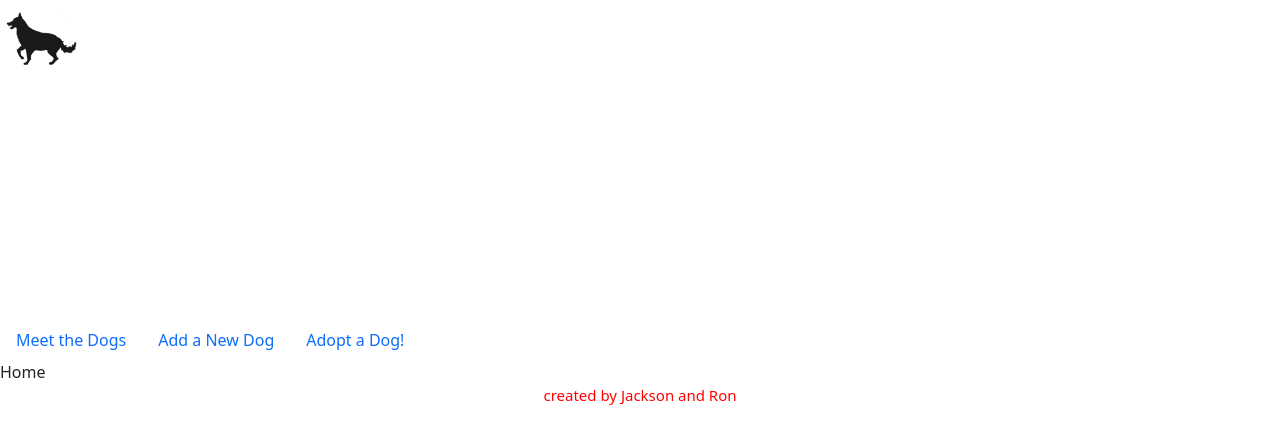
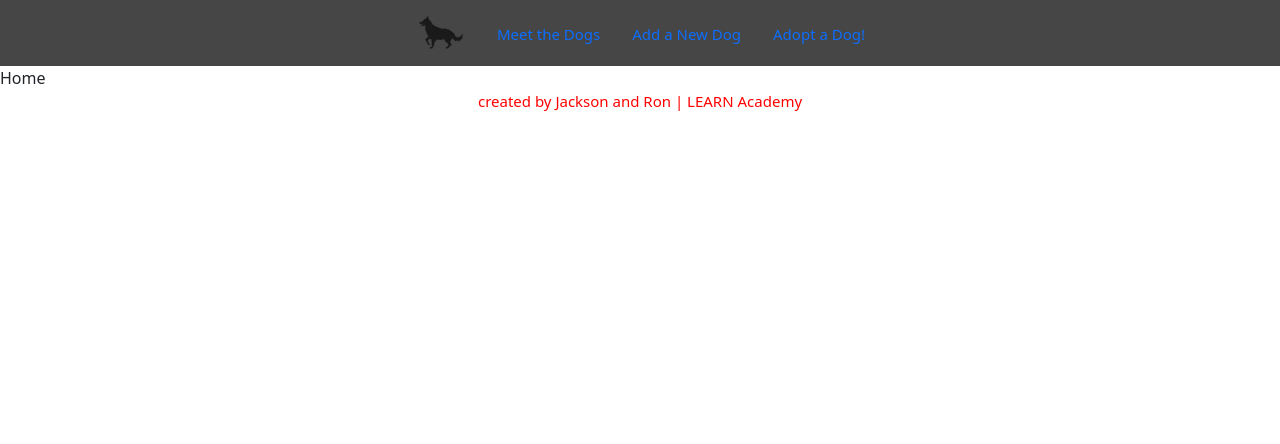
Before and after one commit to learn-academy-2023-hotel/cat-tinder-frontend-ragdoll, a React (Create React App) app: page / in a window 1280 px wide. Shown: the top 444 px of the page. Built offline with nearby package versions, Linux system fonts and the light colour scheme; no server answers.

Commit message:
fixed some tests, added some styling to header and index

```diff
--- a/src/App.css
+++ b/src/App.css
@@ -1,10 +1,68 @@
-.header {
-  font-size: 50px;
+/* Header/Navbar styles */
+
+.header-nav {
+  font-size: 15px;
+  background-color:  rgb(70, 70, 70);
   color: red;
-  border: slateblue solid;
   display: flex;
   justify-content: center;
+  height: auto;
 }
+
+.links {
+  display: flex;
+  flex-direction: row;
+  margin-top: 15px;
+}
+
+.dog-logo {
+  width: 50px;
+  height: 50px;
+  display: flex;
+  justify-content: center;
+
+}
+
+@media (max-width: 500px){
+
+}
+
+/* Home styles */
+
+
+/* Not Found Page styles */
+
+.not-found {
+  font-size: 100px;
+  font-weight:bolder;
+}
+
+/* Dog Index styles */
+
+.dog-index-cards {
+  display: flex;
+  flex-wrap: wrap;
+  justify-content: space-around;
+  padding: 10px;
+}
+.card-flex {
+  margin: 10px;
+}
+
+/* Dog Show styles */
+
+.dog-show-cards {
+  display: flex;
+  flex-direction: column;
+  justify-content: space-around;
+}
+
+.dog-show-img {
+  height: 25%;
+  width: 25%;
+}
+
+/* Footer styles */
 
 .footer {
   font-size: 15px;
@@ -12,19 +70,3 @@
   display: flex;
   justify-content: center;
 }
-
-.not-found {
-  font-size: 100px;
-  font-weight:bolder;
-}
-
-.header-nav img {
-  max-width: 25%;
-  max-height: 25%
-}
-
-.dog-index-cards {
-  display: flex;
-  flex-wrap: wrap;
-  justify-content: space-around;
-}
--- a/src/App.js
+++ b/src/App.js
@@ -8,7 +8,6 @@ import DogIndex from "./pages/DogIndex";
 import DogNew from "./pages/DogNew";
 import DogShow from "./pages/DogShow";
 import NotFound from "./pages/NotFound";
-// import mockDogs from "./mockDogs";
 import "./App.css";
 
 
--- a/src/components/Footer.js
+++ b/src/components/Footer.js
@@ -1,7 +1,8 @@
 import React from "react";
+import "../App.css"
 
 const Footer = () => {
-  return <div className="footer">created by Jackson and Ron</div>;
+  return <div className="footer">created by Jackson and Ron | LEARN Academy</div>;
 };
 
 export default Footer;
--- a/src/components/Header.js
+++ b/src/components/Header.js
@@ -1,14 +1,14 @@
-import React from "react";
-import { Nav, NavItem } from "reactstrap"
-import { NavLink } from "react-router-dom"
-import dogLogo from "../assets/dog-silouette.png"
-import "../App.css"
+import { Nav, NavItem } from "reactstrap";
+import { NavLink } from "react-router-dom";
+import dogLogo from "../assets/dog-silouette.png";
+import "../App.css";
 
 const Header = () => {
+
   return (
      <Nav className="header-nav">
       <NavItem>
-        <NavLink to="/">
+          <NavLink to="/" className="nav-link">
             <img
               src={dogLogo}
               alt="Dog Tinder logo with outline of dog"
@@ -16,6 +16,7 @@ const Header = () => {
             />
           </NavLink>
       </NavItem>
+      <div className="links">
       <NavItem>
         <NavLink to="/dogindex" className="nav-link">
           Meet the Dogs
@@ -35,11 +36,10 @@ const Header = () => {
           Adopt a Dog!
         </a>
       </NavItem>
+      </div>
     </Nav>
-  )
-}
-// const Header = () => {
-//   return <div className="header">Doggy Dogg World</div>;
-// };
+  );
+};
+
 
 export default Header;
--- a/src/pages/DogIndex.js
+++ b/src/pages/DogIndex.js
@@ -1,11 +1,13 @@
 import React from "react";
 import { Card, CardBody, CardTitle, CardSubtitle, CardText } from "reactstrap";
 import { NavLink } from "react-router-dom";
+import "../App.css"
 
 const DogIndex = ({ dogs }) => {
 	return (
 		<main className="dog-index-cards">
 			{dogs?.map((dog, index) => (
+				<div className="card-flex">
 				<Card
 					color="dark"
 					inverse
@@ -13,7 +15,7 @@ const DogIndex = ({ dogs }) => {
 						width: "18rem",
 					}}
 					key={index}>
-					<img alt={`profile of a dog named ${dog.name}`} src={dog.image} />
+					<img alt={`profile of a dog named ${dog.name}`} src={dog.image} className="image-flex" />
 					<CardBody>
 						<CardTitle tag="h5">{dog.name}</CardTitle>
 						<CardSubtitle className="mb-2 text-muted" tag="h6">
@@ -28,6 +30,7 @@ const DogIndex = ({ dogs }) => {
 						</NavLink>
 					</CardBody>
 				</Card>
+				</div>
 			))}
 		</main>
 	);
--- a/src/pages/Home.js
+++ b/src/pages/Home.js
@@ -1,7 +1,8 @@
 import React from "react";
+import "../App.css";
 
 const Home = () => {
-  return <div>Home</div>;
+  return <div className="home-flex">Home</div>;
 };
 
 export default Home;
```
Also changed, not shown: 2 other files (tests, documents, lock files or other folders). Lines whose indentation alone changed are shown as unchanged.
